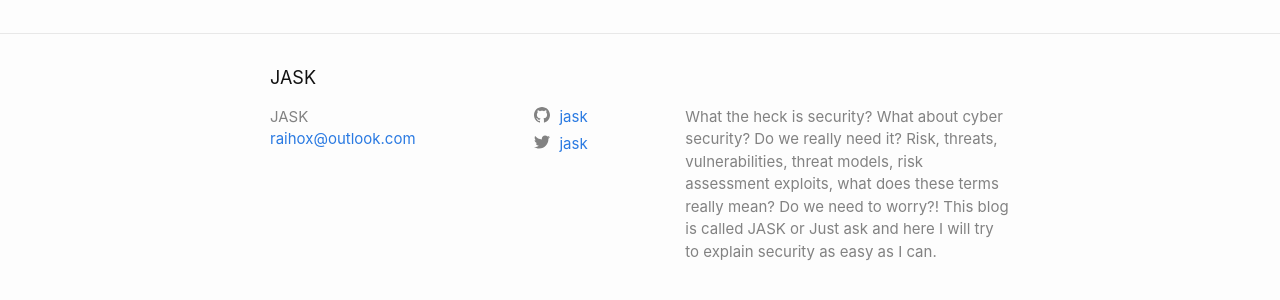
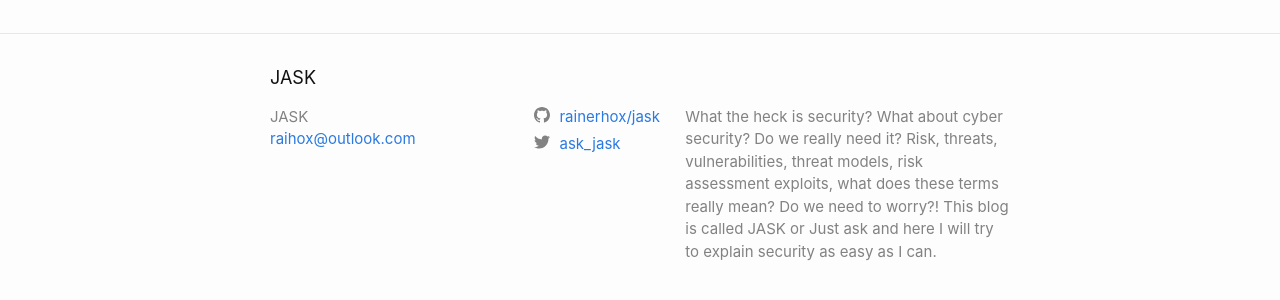
Before and after one commit to rainerhox/jask, a Jekyll site: the page built from index.markdown, in a window 1280 px wide. Shown: the part 577-877 px from the top of the page. Built offline with Jekyll 4.4.1, drawn with Linux system fonts in a browser that asks for light colours.

Commit message:
Update _config.yml
configured twitter & github links in the footage

```diff
--- a/_config.yml
+++ b/_config.yml
@@ -26,8 +26,8 @@ description: >- # this means to ignore newlines until "baseurl:"
   Do we need to worry?! This blog is called JASK or Just ask and here I will try to explain security as easy as I can.
 baseurl: "jask" # the subpath of your site, e.g. /blog
 url: "https://rainerhox.github.io/" # the base hostname & protocol for your site, e.g. http://example.com
-twitter_username: jask
-github_username:  jask
+twitter_username: ask_jask
+github_username:  rainerhox/jask
 
 # Build settings
 theme: minima
```
